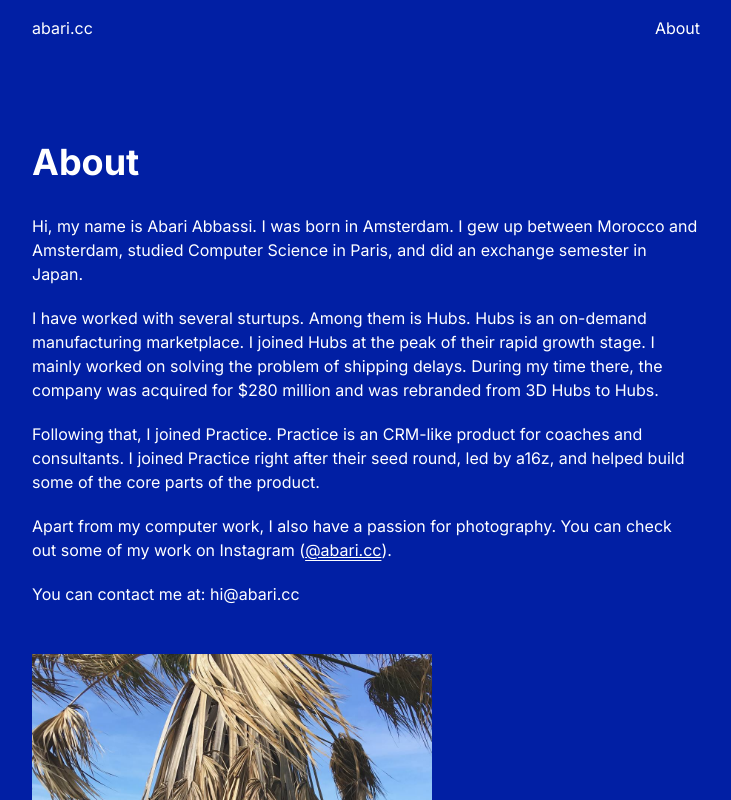
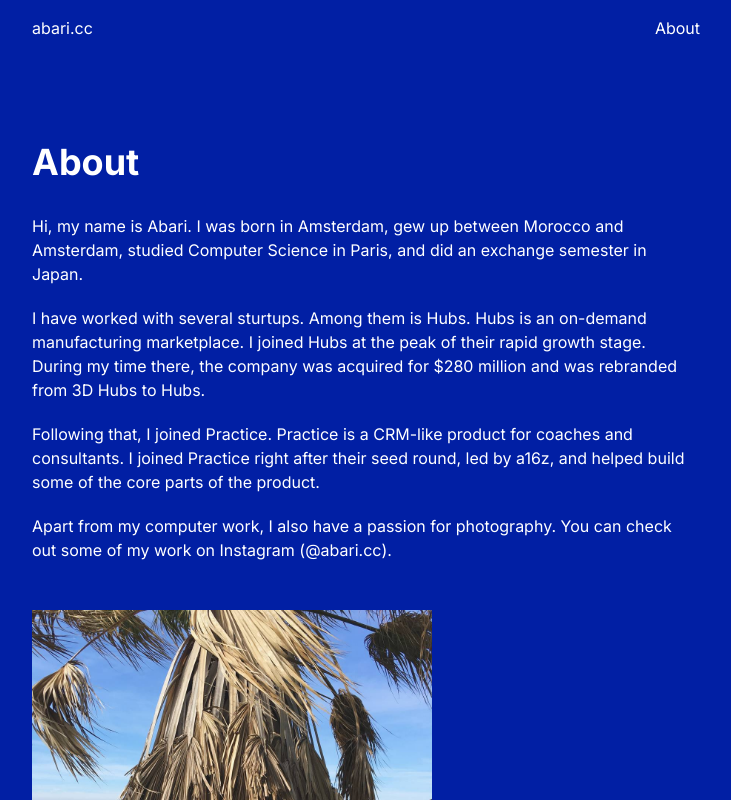
Before and after one commit to byabari/byabari, a Next.js app: page /about in a window 1280 px wide. Shown: the top 800 px of the page, without its empty margins (274-1005 px from the left). Built offline with nearby package versions, Linux system fonts and the light colour scheme.

Commit message:
update page.js

```diff
--- a/app/about/page.js
+++ b/app/about/page.js
@@ -13,19 +13,18 @@ export default function About() {
       <h1 className="text-4xl font-bold mt-24 mb-8">About</h1>
       <div className="space-y-5 mb-12">
         <div>
-          Hi, my name is Abari Abbassi. I was born in Amsterdam. I gew up
-          between Morocco and Amsterdam, studied Computer Science in Paris, and
-          did an exchange semester in Japan.
+          Hi, my name is Abari. I was born in Amsterdam, gew up between Morocco
+          and Amsterdam, studied Computer Science in Paris, and did an exchange
+          semester in Japan.
         </div>
         <div>
           I have worked with several sturtups. Among them is Hubs. Hubs is an
           on-demand manufacturing marketplace. I joined Hubs at the peak of
-          their rapid growth stage. I mainly worked on solving the problem of
-          shipping delays. During my time there, the company was acquired for
-          $280 million and was rebranded from 3D Hubs to Hubs.
+          their rapid growth stage. During my time there, the company was
+          acquired for $280 million and was rebranded from 3D Hubs to Hubs.
         </div>
         <div>
-          Following that, I joined Practice. Practice is an CRM-like product for
+          Following that, I joined Practice. Practice is a CRM-like product for
           coaches and consultants. I joined Practice right after their seed
           round, led by a16z, and helped build some of the core parts of the
           product.
@@ -34,7 +33,7 @@ export default function About() {
           Apart from my computer work, I also have a passion for photography.
           You can check out some of my work on Instagram (
           <Link
-            className="inline underline"
+            className="inline"
             href="https://instagram.com/abari.cc"
             target="_blank"
           >
@@ -42,9 +41,6 @@ export default function About() {
           </Link>
           ).
         </div>
-        <div>
-          You can contact me at: <a href="mailto:hi@abari.cc">hi@abari.cc</a>
-        </div>
       </div>
       <Image src="/abari-about.jpg" width={400} height={400} />
     </>
```
